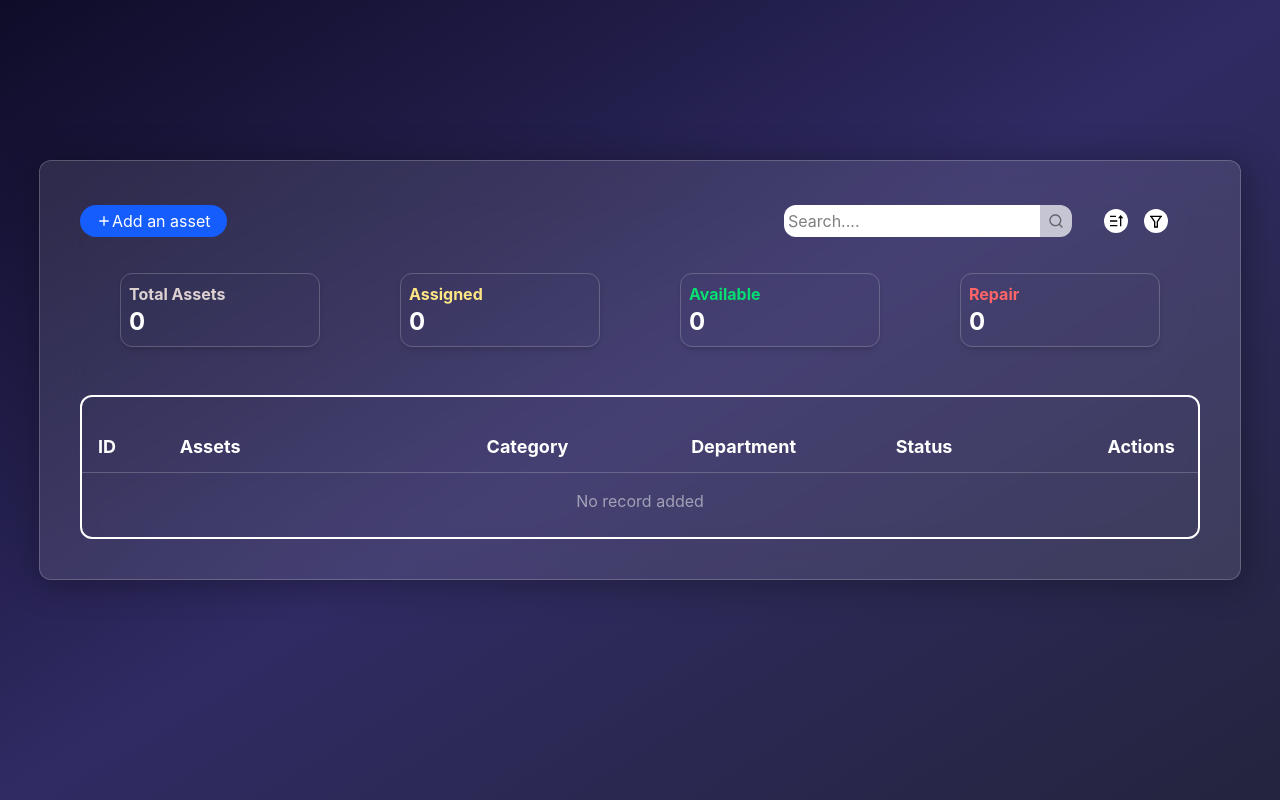
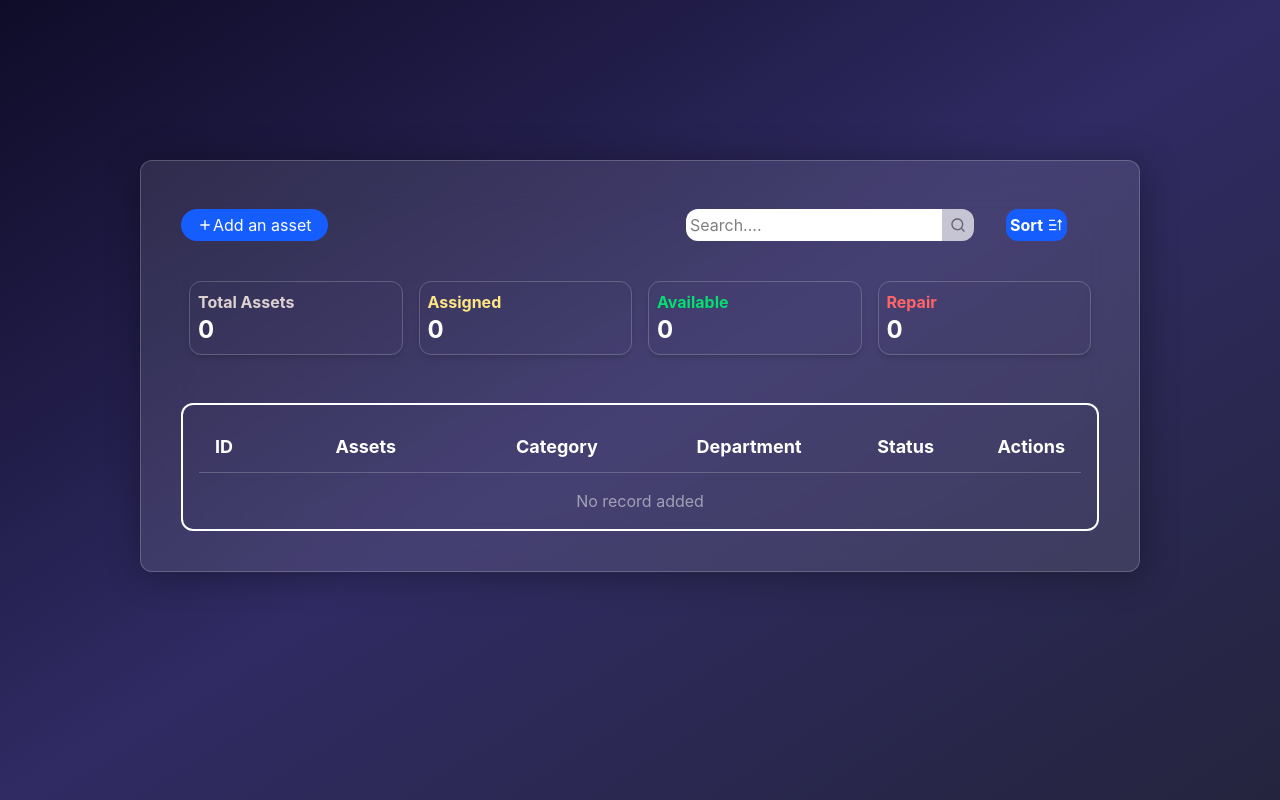
Before and after one commit to alekh-codes/Assets-Tracker-App, a React (Vite) app: page / in a window 1280 px wide. Built offline with nearby package versions, Linux system fonts and the light colour scheme.

Commit message:
Added sorting feature

```diff
--- a/src/App.jsx
+++ b/src/App.jsx
@@ -5,7 +5,7 @@ import { AssetProvider } from "./context/AssetContext";
 
 function App() {
   return (
-    <div className="min-h-dvh bg-linear-to-br from-[#0f0c29] via-[#302b63] to-[#24243e]">
+    <div className="min-h-dvh w-full bg-linear-to-br from-[#0f0c29] via-[#302b63] to-[#24243e]">
       <AssetProvider>
         <Dashboard />
       </AssetProvider>
--- a/src/components/Page/Dashboard.jsx
+++ b/src/components/Page/Dashboard.jsx
@@ -15,7 +15,7 @@ function Dashboard() {
       <div
         className="rounded-xl bg-white/10 backdrop-blur-xl mt-40 p-10
             shadow-[3px_3px_35px_2px_rgba(0,0,0,0.3)] border border-white/20 flex
-            flex-col text-white w-100 md:w-fit"
+            flex-col text-white w-100  md:w-190 lg:w-250"
       >
         <HeaderBtns asset={asset}  copyList={copyList}  setCopyList={setCopyList} />
         <Cards  />
--- a/src/components/features/ActionsBtns.jsx
+++ b/src/components/features/ActionsBtns.jsx
@@ -8,7 +8,7 @@ function ActionsBtns({menuRef,active,setActive,deleteItem,index}) {
       />
 
       {active === index && (
-        <div className="absolute top-5 left-9 z-10 bg-white text-black rounded-xl shadow-lg p-2">
+        <div className="absolute md:bottom-5  w-fit md:left-7 bottom-20 right-2 z-10 bg-white text-black rounded-xl shadow-lg p-2">
           <ul className="flex gap-2">
             <li className="text-xl cursor-pointer">
               <RiPencilLine />
--- a/src/components/features/Cards.jsx
+++ b/src/components/features/Cards.jsx
@@ -13,7 +13,7 @@ function Cards(){
             {
                 cardsList.map(item=>(
                     <div
-                    className={`p-2 border border-white/20 text-left w-full m-2 md:w-50 shadow-md rounded-xl mx-10 bg-[${item.bg}]`}
+                    className={`p-2 border border-white/20 text-left w-full  shadow-md rounded-xl  m-2 md:mx-2 bg-[${item.bg}]`}
                     key={item.id}>
                         <h1 className={`text-[16px] font-bold
                             ${item.name === "Assigned" ? "text-amber-200":
--- a/src/components/features/HeaderBtns.jsx
+++ b/src/components/features/HeaderBtns.jsx
@@ -16,7 +16,7 @@ export default function HeaderBtns({ setCopyList, copyList, asset }) {
   const [search, setSearch] = useState("");
   const menuRef = useRef(null);
     useClickOutside(menuRef,()=>setDisplay(null))
-  const stlyebtns = " relative p-1 bg-white text-black m-2 rounded-xl flex items-center gap-1 transition-all ease-in duration-300 hover:bg-black hover:text-white";
+  const stlyebtns = " ";
   function handleSearch() {
     setCopyList(
       asset.filter(
@@ -32,7 +32,7 @@ export default function HeaderBtns({ setCopyList, copyList, asset }) {
 
   return (
     <div className="flex flex-col md:flex-row justify-between items-center mb-6">
-      <div className="flex items-center w-fit  px-4 bg-blue-600 text-white p-1 rounded-[30px]">
+      <div className="flex items-center w-fit  px-4 bg-blue-600 text-white p-1 rounded-[30px] transition-all ease-in duration-300 hover:bg-blue-800">
         <RiAddLine />
         <button onClick={() => setShow(true)} className="cursor-pointer">
           {" "}
@@ -60,19 +60,17 @@ export default function HeaderBtns({ setCopyList, copyList, asset }) {
         <div className="flex justify-around mx-6">
           <button
           onClick={()=>setDisplay(true)}
-          className={stlyebtns}>
+          className="relative p-1 font-bold cursor-pointer bg-blue-600  m-2 rounded-xl flex items-center gap-1 transition-all ease-in duration-300 hover:bg-blue-800">
 
-            <RiSortAsc />
+            Sort<RiSortAsc />
           </button>
           {
             display && <SortDropDown
             menuRef={menuRef}
+            setCopyList={setCopyList}
             />
           }
-          <button className={stlyebtns}>
 
-            <RiFilterLine />
-          </button>
         </div>
       </div>
     </div>
--- a/src/components/features/SortDropDown.jsx
+++ b/src/components/features/SortDropDown.jsx
@@ -1,13 +1,37 @@
-import { useRef ,useState} from "react"
+import { useContext, useRef ,useState} from "react"
+import { AssetContext } from "../../context/AssetContext"
+import { IoHandLeft } from "react-icons/io5";
 
-function SortDropDown({menuRef}){
-
+function SortDropDown({menuRef,setCopyList}){
+    const sortBtns = "p-1 cursor-pointer"
+    const {asset, setAssets} = useContext(AssetContext);
+    function handleSortDefault(){
+        setCopyList(asset);
+    }
+    function handleSortAvailable(){
+        setCopyList(asset.filter(a=>a.status === "Available"))
+    }
+    function handleSortRepair(){
+        setCopyList(asset.filter(a=>a.status === "Repair"))
+    }
+    function handleSortAssigned(){
+        setCopyList(asset.filter(a=>a.status === "Assigned"))
+    }
 
     return(
-        <div ref={menuRef} className="absolute flex flex-col bg-white text-black z-10 top-33 md:top-20 p-1 rounded-xl">
-            <button>Available</button>
-            <button>Assigned</button>
-            <button>Repair</button>
+        <div ref={menuRef} className="absolute flex flex-col bg-white text-black z-10 right-13 shadow-2xl md:top-22 p-1 rounded-xl">
+            <button className={sortBtns}
+            onClick={handleSortDefault}
+            >Default</button>
+            <button className={sortBtns}
+            onClick={handleSortAvailable}
+            >Available</button>
+            <button className={sortBtns}
+            onClick={handleSortAssigned}
+            >Assigned</button>
+            <button className={sortBtns}
+            onClick={handleSortRepair}
+            >Repair</button>
         </div>
     )
 }
--- a/src/components/features/Table.jsx
+++ b/src/components/features/Table.jsx
@@ -5,11 +5,11 @@ import { AssetContext } from "../../context/AssetContext";
 import MobileTable from "./MobileTable";
 import TableContent from "./TableContent";
 import useClickOutside from "../../utils/useClickOutside";
-function Table({copyList}) {
+function Table({ copyList }) {
   const [active, setActive] = useState(null);
   const { asset, setAssets } = useContext(AssetContext);
   const menuRef = useRef(null);
-  useClickOutside(menuRef,()=>setActive(null))
+  useClickOutside(menuRef, () => setActive(null));
 
   const deleteItem = (index) => {
     setAssets((prev) => prev.filter((item, i) => i !== index));
@@ -17,8 +17,8 @@ function Table({copyList}) {
 
   return (
     <div>
-      <div className="border-2 mt-10 rounded-xl w-full py-6 overflow-scroll md:overflow-hidden hidden md:block">
-       <div className="grid grid-cols-[0.8fr_3fr_2fr_2fr_2fr_0.8fr] font-bold text-[18px] px-4 py-3 border-b border-white/20 ">
+      <div className="border-2 mt-10 rounded-xl py-4 overflow-scroll p-4 md:overflow-hidden hidden md:block">
+        <div className="grid grid-cols-[2fr_3fr_3fr_3fr_2fr_1fr]  font-bold text-[18px] px-4 py-3 border-b border-white/20 ">
           <h1>ID</h1>
           <h1>Assets</h1>
           <h1>Category</h1>
@@ -26,12 +26,24 @@ function Table({copyList}) {
           <h1>Status</h1>
           <h1 className="text-center">Actions</h1>
         </div>
-  <TableContent asset={copyList} setActive={setActive} active={active} menuRef={menuRef}  deleteItem={deleteItem} setAssets={setAssets}/>
+        <TableContent
+          asset={copyList}
+          setActive={setActive}
+          active={active}
+          menuRef={menuRef}
+          deleteItem={deleteItem}
+          setAssets={setAssets}
+        />
       </div>
-    <MobileTable asset={copyList} setActive={setActive} active={active} menuRef={menuRef} deleteItem={deleteItem} />
+      <MobileTable
+        asset={copyList}
+        setActive={setActive}
+        active={active}
+        menuRef={menuRef}
+        deleteItem={deleteItem}
+      />
     </div>
-
-  )
+  );
 }
 
 export default Table;
--- a/src/components/features/TableContent.jsx
+++ b/src/components/features/TableContent.jsx
@@ -7,7 +7,7 @@ function TableContent({ asset, menuRef, active, setActive, deleteItem}) {
       {asset.map((item, index) => (
         <div
           key={index}
-          className="grid grid-cols-[0.8fr_3fr_2fr_2fr_2fr_0.8fr] items-center px-4 py-3 mt-3 border border-white/10 rounded-xl"
+          className="grid grid-cols-[2fr_3fr_3fr_3fr_2fr_1fr] items-center px-4 py-3 mt-3 border border-white/10 rounded-xl"
         >
           <p>PD{index + 1}</p>
           <p>{item.assets}</p>
```
Lines whose indentation alone changed are shown as unchanged.
